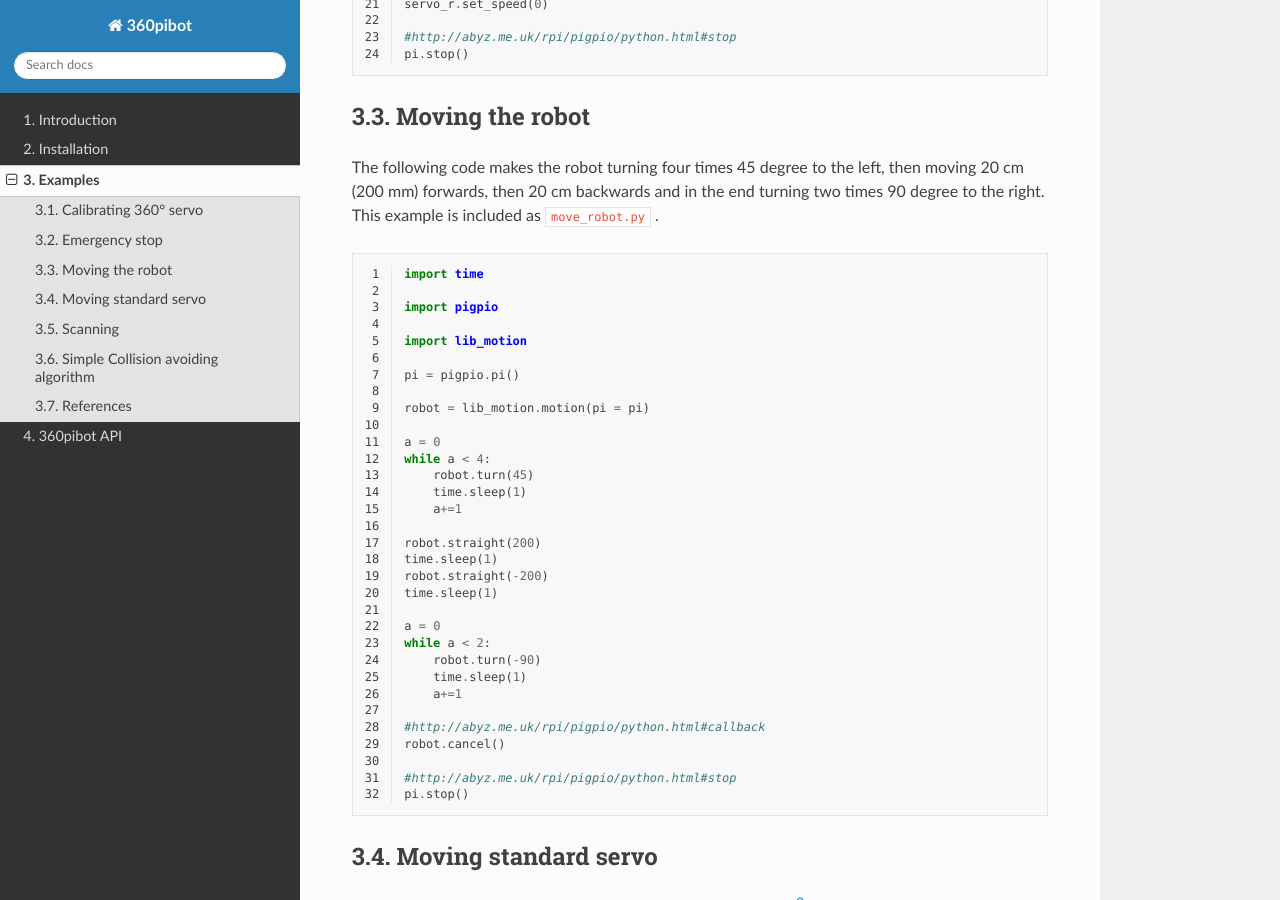
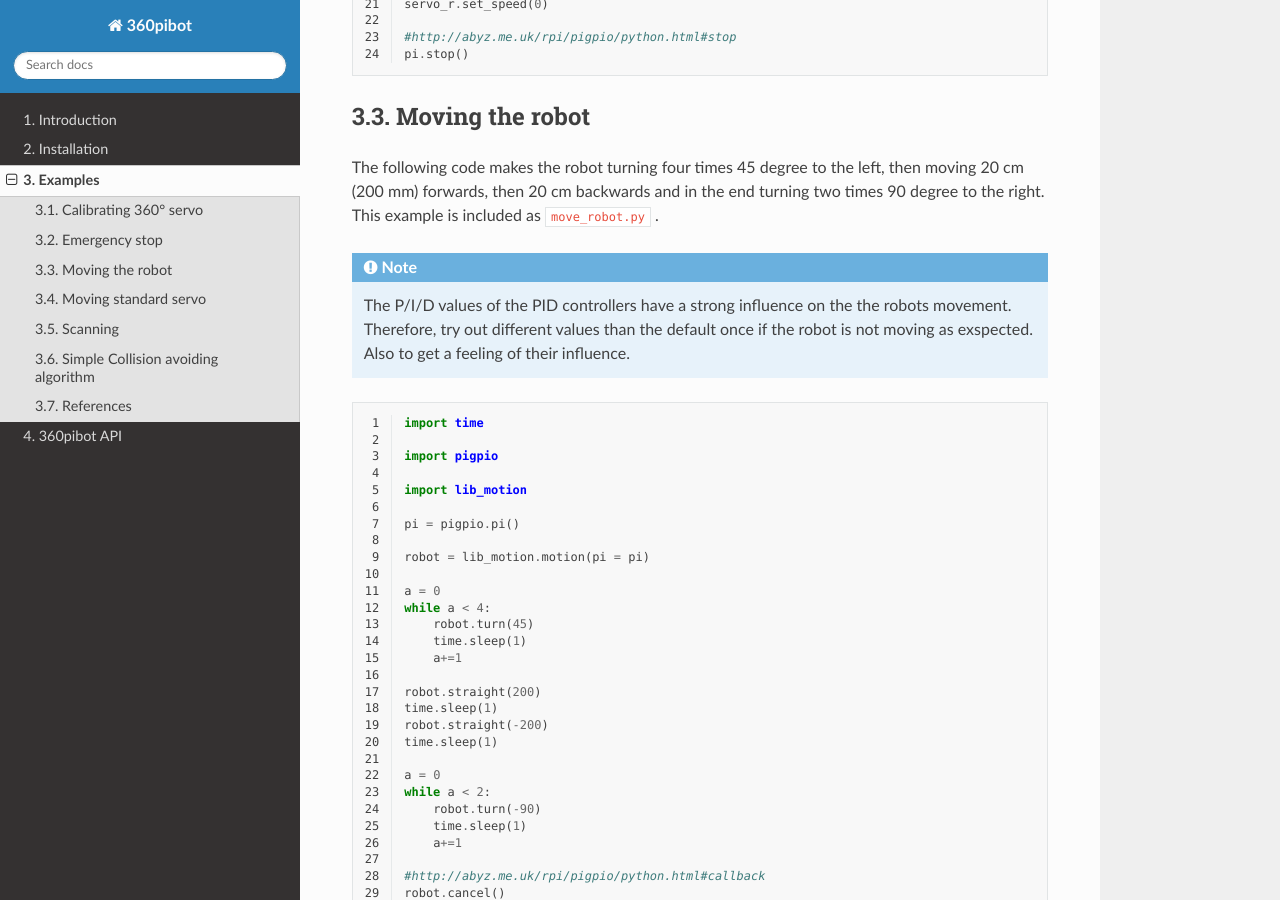
Before and after one commit to choeffer/360pibot, a Sphinx documentation site: the page built from docs/examples.rst, in a window 1280 px wide and 900 px high, scrolled down 2998 px. Built offline with Sphinx 7.4.7 and the Read the Docs theme 2.0.0, drawn with Linux system fonts in a browser that asks for light colours.

Commit message:
added note about PID values and their influence

```diff
--- a/docs/examples.rst
+++ b/docs/examples.rst
@@ -121,6 +121,13 @@ then moving 20 cm (200 mm) forwards, then 20 cm backwards and
 in the end turning two times 90 degree to the right. This example is included
 as ``move_robot.py`` .
 
+.. note::
+
+    The P/I/D values of the PID controllers have a strong influence on the
+    the robots movement. Therefore, try out different values
+    than the default once if the robot is not moving as exspected. Also to
+    get a feeling of their influence.
+
 .. literalinclude:: ../move_robot.py
    :linenos:
 
```
